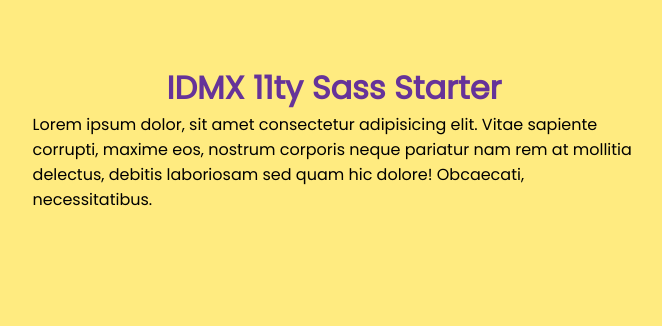
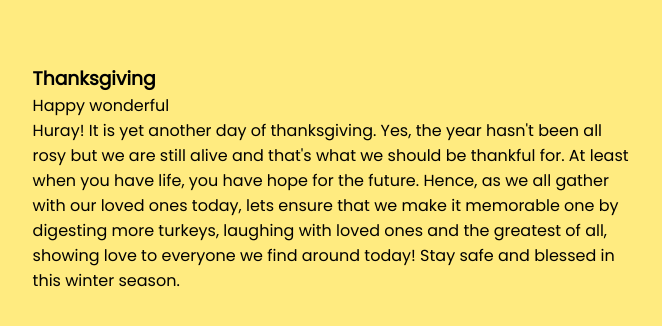
Before and after one commit to RVCC-IDMX/css-card-flip-FrederickLamptey, an Eleventy site: page src/index.html in a window 1280 px wide. Shown: the whole page, without its empty margins (306-968 px from the left). Built offline with nearby package versions, Linux system fonts and the light colour scheme; Eleventy itself is replaced by a stand-in of ours; files that its build step writes are made by us from their sources.

Commit message:
write text in html

```diff
--- a/src/index.html
+++ b/src/index.html
@@ -9,10 +9,18 @@
     <link rel="shortcut icon" href="images/favicon.png" type="image/png">
     <link rel="icon" type="image/svg+xml" href="images/favicon.svg" />
     <link rel="stylesheet" href="css/main.css">
-  </head>
-  <body>
-  <h1>IDMX 11ty Sass Starter</h1>
-  <p>Lorem ipsum dolor, sit amet consectetur adipisicing elit. Vitae sapiente corrupti, maxime eos, nostrum corporis neque pariatur nam rem at mollitia delectus, debitis laboriosam sed quam hic dolore! Obcaecati, necessitatibus.</p>
-  <script src="js/index.js"></script>
-  </body>
+ <div class="card">
+  <div class="card__content">
+
+    <div class="card__front">
+      <h3 class="card__title">Thanksgiving</h3>
+      <p class="card__subtitle">Happy wonderful</p>
+    </div>
+    <div class="card__back">
+      <p class="card__body">
+        Huray! It is yet another day of thanksgiving. Yes, the year hasn't been all rosy but we are still alive and that's what we should be thankful for. At least when you have life, you have hope for the future. Hence, as we all gather with our loved ones today, lets ensure that we make it memorable one by digesting more turkeys, laughing with loved ones and the greatest of all, showing love to everyone we find around today! Stay safe and blessed in this winter season.
+      </p>
+    </div>
+  </div>
+ </div>
 </html>
```
